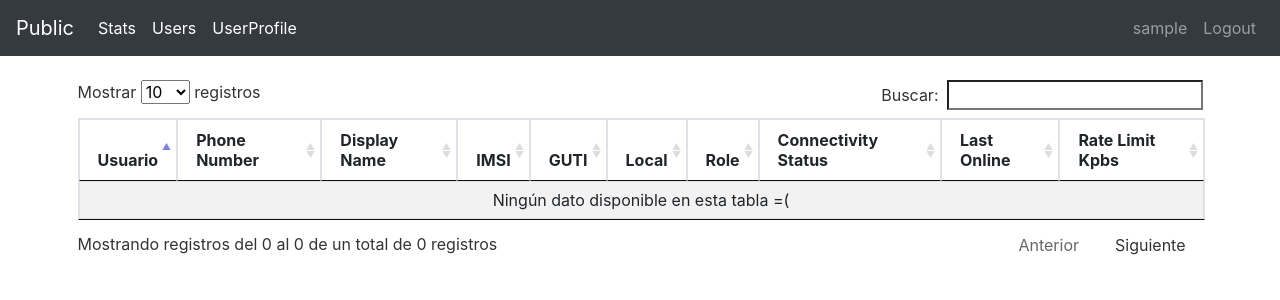
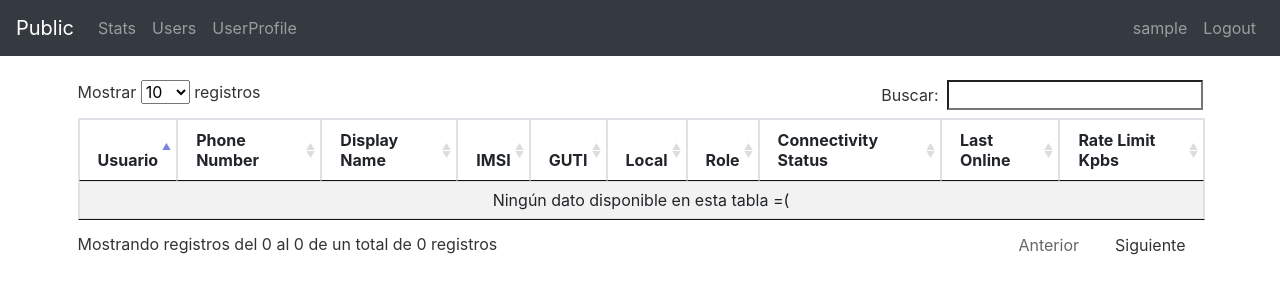
Before and after one commit to uw-ictd/commgestion-web, a Django app: page /profile/ in a window 1280 px wide. Shown: the top 300 px of the page. Run offline with Django 3.2, Linux system fonts and the light colour scheme; the visitor is signed in with stand-in values (Sample User, id 1); data that the repository does not hold is empty; parts of the project's set-up code (start-up, migrations or seed data) failed here and were passed over; some libraries are stand-ins or nearby versions.

Commit message:
navbar: Remove active tag from all items
We probably want to have the active tag get applied to the page we're
currently on. I'm not sure, but I'll remove it for now.

```diff
--- a/templates/navbar.html
+++ b/templates/navbar.html
@@ -8,13 +8,13 @@
 
     <div class="collapse navbar-collapse" id="navbarsExampleDefault">
         <ul class="navbar-nav mr-auto">
-            <li class="nav-item active">
+            <li class="nav-item">
                 <a class="nav-link" href="{% url 'stats' %}">{% trans "Stats" %}<span class="sr-only">{% trans "(current)" %}</span></a>
             </li>
-            <li class="nav-item active">
+            <li class="nav-item">
                 <a class="nav-link" href="{% url 'usuario' %}">{% trans "Users" %}</a>
             </li>
-            <li class="nav-item active">
+            <li class="nav-item">
                 <a class="nav-link" href="{% url 'profile' %}">{% trans "UserProfile" %}</a>
             </li>
         </ul>
```
